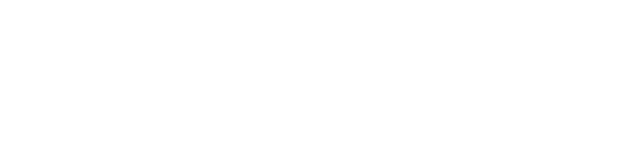
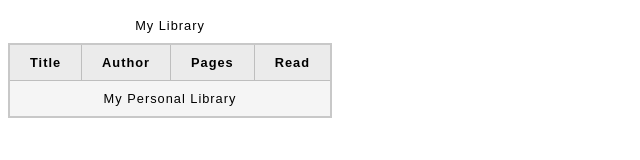
Before and after one commit to eltonbautista/odin-library, a plain HTML site: page index.html in a window 1280 px wide. Shown: the whole page, without its empty margins (0-640 px from the left). Drawn offline with Linux system fonts and the light colour scheme.

Commit message:
Created a table in HTML. Added a placeholder style in CSS that MDN uses for their table exercises, I did this so I can visualize things a bit. Added a new function in JS which is used to add information to the table.

```diff
--- a/index.html
+++ b/index.html
@@ -9,6 +9,24 @@
     <title>Library Project</title>
 </head>
 <body>
+    <table>
+        <caption>My Library</caption>
+        <thead>
+            <tr>
+                <th>Title</th>
+                <th>Author</th>
+                <th>Pages</th>
+                <th>Read</th>
+            </tr>
+        </thead>
+        <tfoot>
+            <tr>
+                <td colspan="4">My Personal Library</td>
+            </tr>
+        </tfoot>
+        <tbody>
 
+        </tbody>
+    </table>
 </body>
 </html>
--- a/script.js
+++ b/script.js
@@ -1,6 +1,7 @@
 let myLibrary = [];
 let book = {};
 
+// The Constructor Function used to create new book object(s).
 function Book(title, author, pages, read) {
     this.title = title;
     this.author = author;
@@ -12,9 +13,7 @@ Book.prototype.info = function() {
     return this.title + ' by ' + this.author + ', ' + this.pages + ' pages, ' + this.read + '.';
 }
 
-
-
-
+// Function which adds new book objects to myLibrary array.
 function addBookToLibrary() {
 
     let title = prompt('What is the book\'s title?', '');
@@ -22,7 +21,7 @@ function addBookToLibrary() {
     let pages = prompt('How many pages is the book?', '');
     let read = prompt('Have you read the book?', '');
 
-
+    // Since I don't actually need a variable name the following function is obsolete.
     function objectName() {
         let someArr;
         let variableObj;
@@ -33,6 +32,32 @@ function addBookToLibrary() {
             variableObj = variableObj += (someArr[i][0].toUpperCase() + someArr[i].slice(1));
         } return variableObj;
     }
-return myLibrary[objectName()] = new Book(title, author, pages, read);
+return myLibrary.push(myLibrary[objectName()] = new Book(title, author, pages, read));
+//return myLibrary[objectName()] = new Book(title, author, pages, read);
 
 }
+
+myLibrary.push(new Book('Hello Kitty', 'Yuko Shimizu', '12', 'No'));
+myLibrary.push(new Book('Atomic Habits', 'James Clear', '500', 'Yes'));
+
+// Function that ITERATES through myLibrary array and displays each index's properties.
+// E.g. myLibrary[0].title will display in Title section of table.
+
+const tableBody = document.querySelector('tbody');
+
+
+
+const bookDisplay = function() {
+
+    myLibrary.forEach(book => {
+        const newTableRow = document.createElement('tr');
+        tableBody.appendChild(newTableRow);
+            for (let property in book) {
+                const newTableDataCell = document.createElement('td');
+                const information = document.createTextNode(book.property + '');
+                newTableDataCell.appendChild(information);
+                newTableRow.appendChild(newTableDataCell);
+            }
+    })
+
+}
--- a/style.css
+++ b/style.css
@@ -0,0 +1,35 @@
+html {
+    font-family: sans-serif;
+  }
+
+  table {
+    border-collapse: collapse;
+    border: 2px solid rgb(200,200,200);
+    letter-spacing: 1px;
+    font-size: 0.8rem;
+  }
+
+  td, th {
+    border: 1px solid rgb(190,190,190);
+    padding: 10px 20px;
+  }
+
+  th {
+    background-color: rgb(235,235,235);
+  }
+
+  td {
+    text-align: center;
+  }
+
+  tr:nth-child(even) td {
+    background-color: rgb(250,250,250);
+  }
+
+  tr:nth-child(odd) td {
+    background-color: rgb(245,245,245);
+  }
+
+  caption {
+    padding: 10px;
+  }
```
